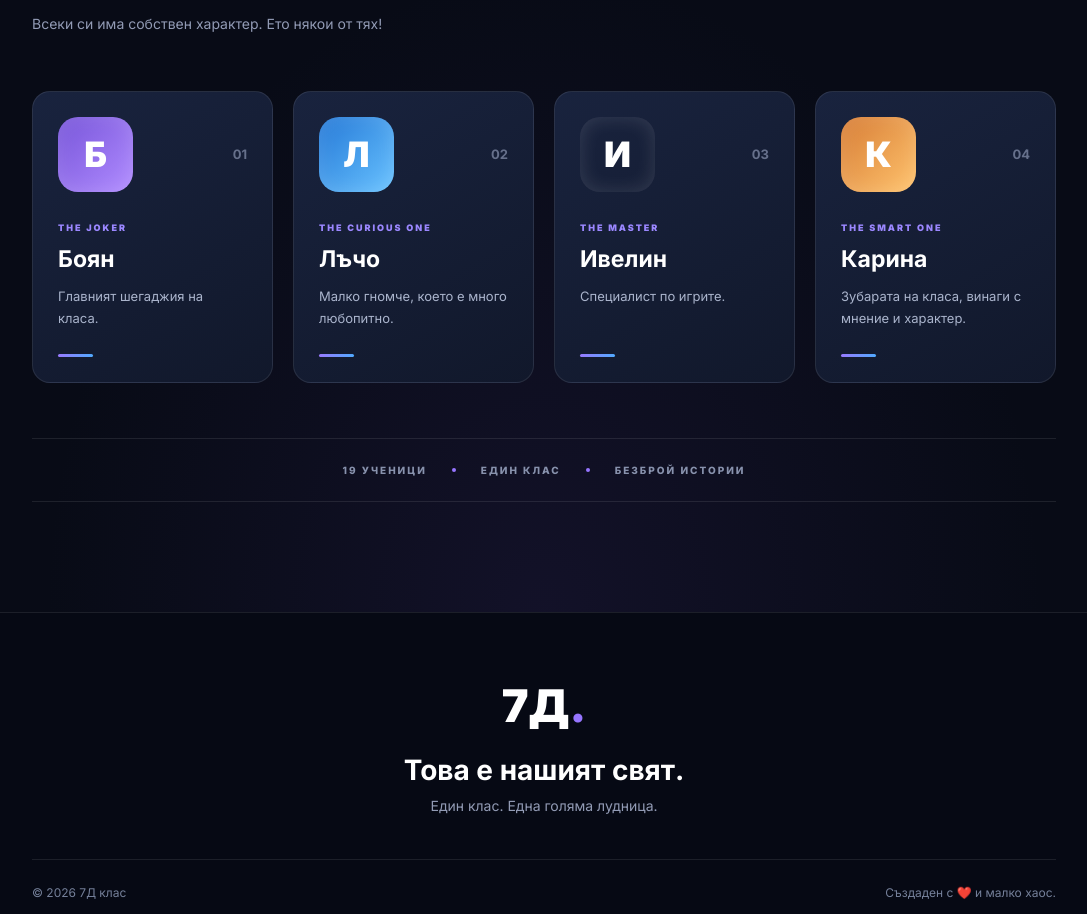
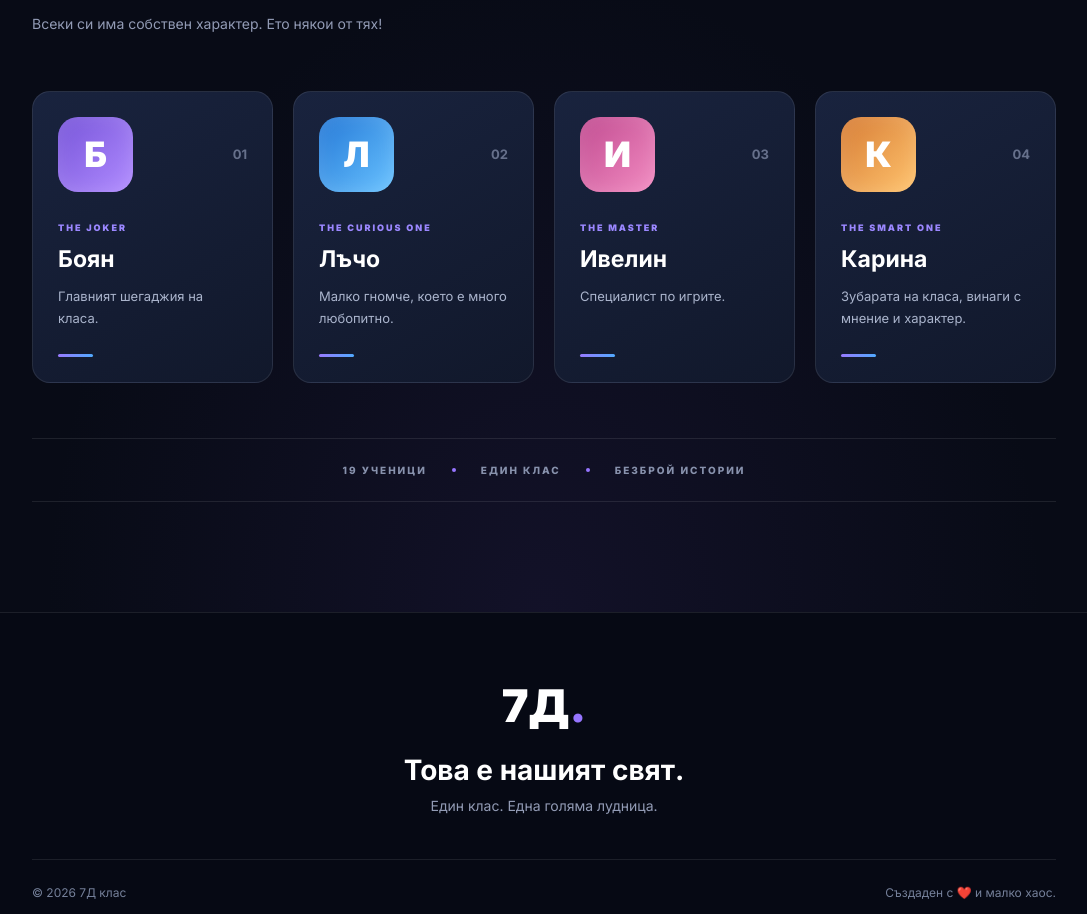
Before and after one commit to borisstoqnov1010-tech/7dklas, a plain HTML site: page index.html in a window 1280 px wide. Shown: the part 2013-2927 px from the top of the page, without its empty margins (96-1183 px from the left). Drawn offline with Linux system fonts and the light colour scheme.

Commit message:
Restore index.html with original content

```diff
--- a/index.html
+++ b/index.html
@@ -209,7 +209,7 @@
 
             <div class="student-card">
                 <div class="student-top">
-                    <div class="student-avatar avatar-green">И</div>
+                    <div class="student-avatar avatar-pink">И</div>
                     <span class="student-number">03</span>
                 </div>
 
```
